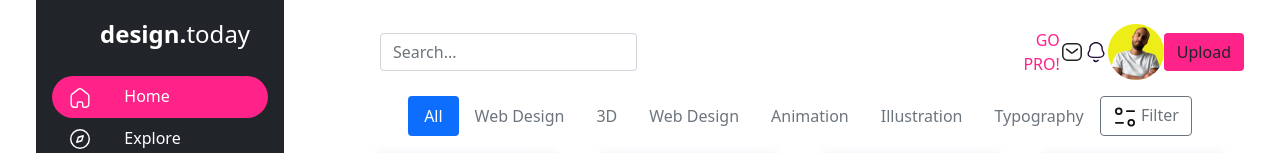
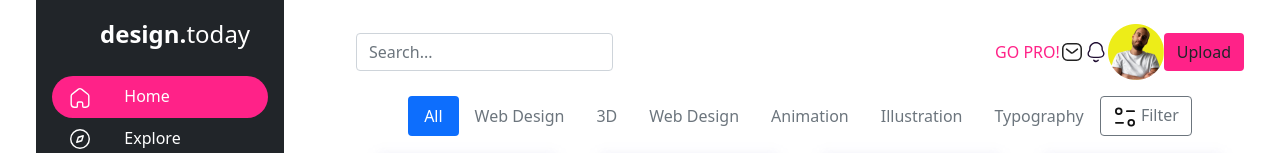
Before and after one commit to Mariamopataraia/Midtermexam-MP, a plain HTML site: page index.html in a window 1280 px wide. Shown: the top 153 px of the page. Drawn offline with nearby package versions, Linux system fonts and the light colour scheme.

Commit message:
updated header

```diff
--- a/index.html
+++ b/index.html
@@ -110,14 +110,14 @@
                 <div class="row">
                     <div class="row-12">
                         <div class="row py-2 d-flex d-inline-block">
-                            <div class="container d-flex d-inline-block">
-                                <div class="container mb-8 d-flex flex-wrap justify-content-center align-items-center">
+                            <div class="container d-flex d-inline-block justify-content-between">
+                                <div class="mb-8 d-flex flex-wrap justify-content-center align-items-center">
                                     <form class="col-12 col-lg-auto mb-2 mb-lg-0 me-lg-auto position:relative top">
                                         <input type="search" class="form-control" placeholder="Search..." aria-label="Search">
                                         <!-- <div class="Search__icon Search__icon--google"></div> -->
                                     </form>
                                 </div>
-                                <div class="  d-flex align-items-center justify-content-space-between">
+                                <div class="d-flex d-inline-block align-items-center justify-content-between">
                                     <span class="gopro text-end start-end" my-3>GO PRO!</span>
                                     <img class="my-3" src="images/Component 11 – 2.svg" alt="emailicon">
                                     <img class="my-3" src="images/Component 7 – 2.svg" alt="alerticon">
```
